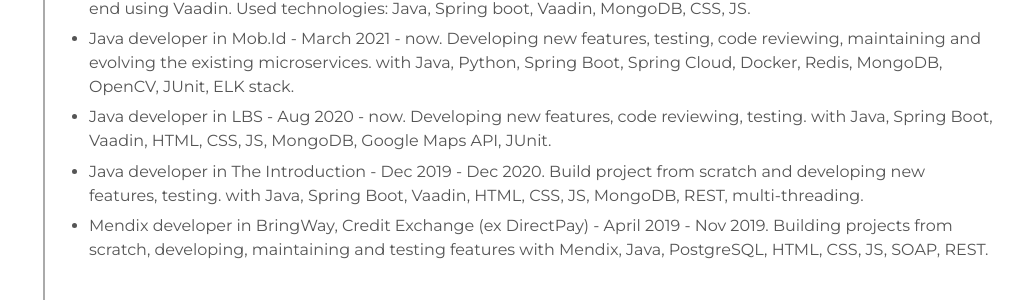
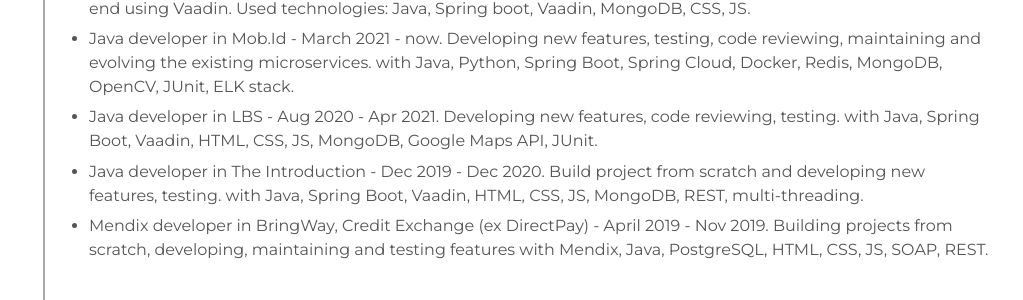
Before and after one commit to mrsaraira/mrsaraira.github.io, a Jekyll site: the page built from index.html, in a window 1280 px wide and 900 px high, scrolled down 2932 px. Shown: the part 153-453 px from the top of the window, without its empty margins (127-1150 px from the left). Built offline with Jekyll 4.4.1, drawn with Linux system fonts in a browser that asks for light colours.

Commit message:
Update about.html

```diff
--- a/_includes/about.html
+++ b/_includes/about.html
@@ -75,7 +75,7 @@
                maintaining and
                evolving the existing microservices. with Java, Python, Spring Boot, Spring Cloud, Docker, Redis,
                MongoDB, OpenCV, JUnit, ELK stack.</li>
-             <li>Java developer in LBS - Aug 2020 - now. Developing new features, code reviewing, testing. with Java,
+             <li>Java developer in LBS - Aug 2020 - Apr 2021. Developing new features, code reviewing, testing. with Java,
                Spring Boot, Vaadin, HTML, CSS, JS, MongoDB, Google Maps API, JUnit.</li>
              <li>Java developer in The Introduction - Dec 2019 - Dec 2020. Build project from scratch and developing new
                features, testing. with Java, Spring Boot, Vaadin, HTML, CSS, JS, MongoDB, REST, multi-threading.</li>
```
